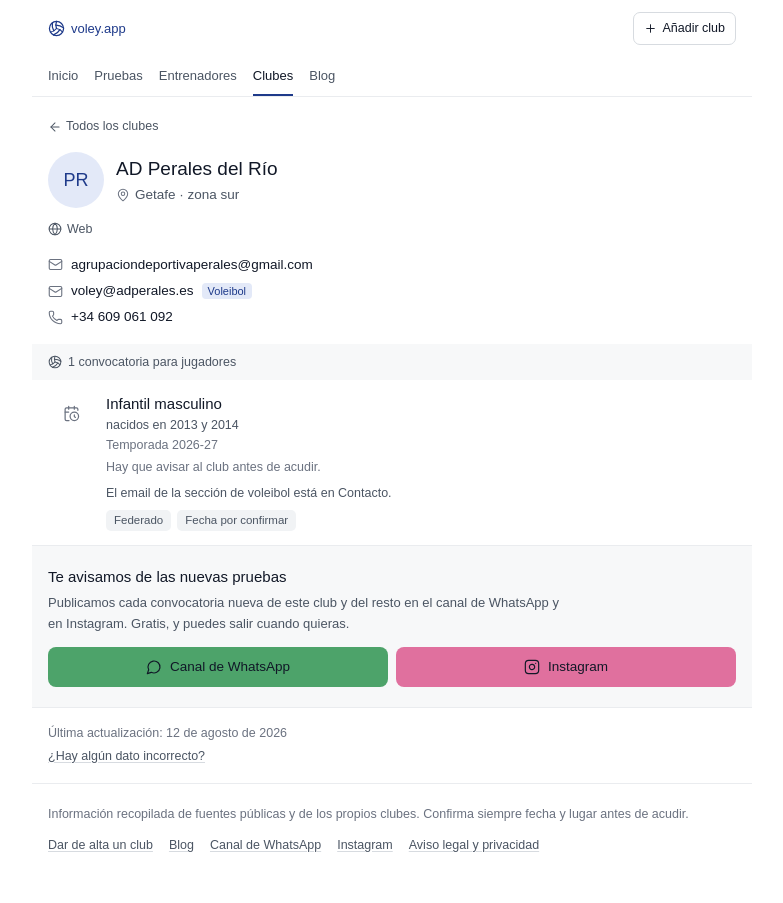
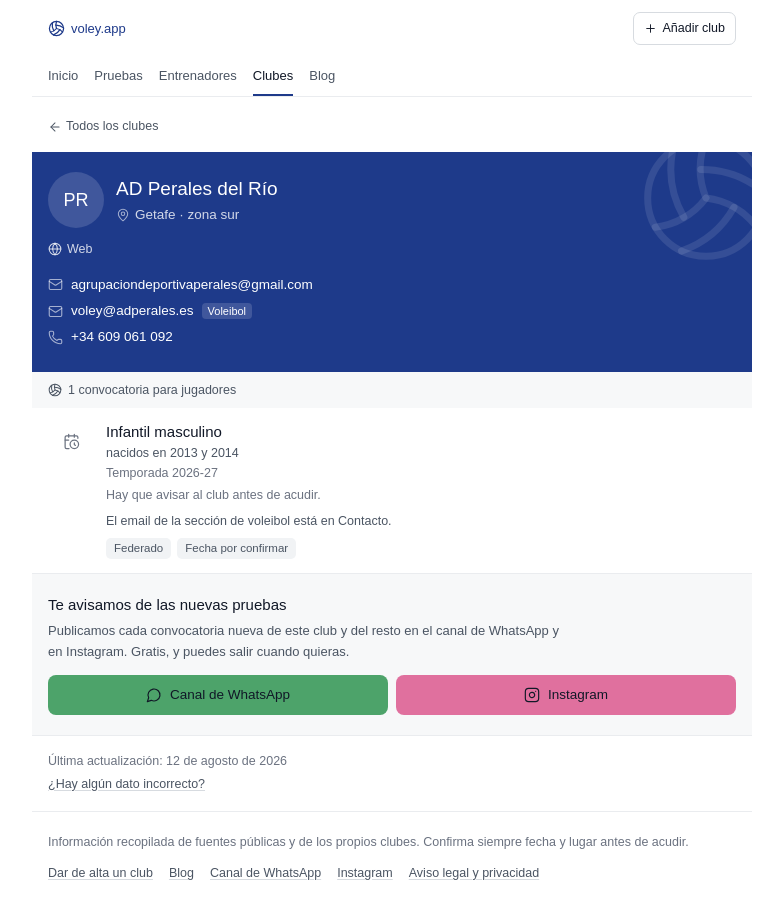
Before and after one commit to MO-Laura-MO/busco-equipo-jugador, a Next.js app: page /clubes/ad-perales-del-rio in a window 1280 px wide. Both pictures are taken after a click on the button "Ver contacto". Shown: the whole page, without its empty margins (248-1031 px from the left). Before the commit the page ends 875 px from the top, so only its background shows below. Built offline with nearby package versions, Linux system fonts and the light colour scheme; a web font is replaced by a local one.

Commit message:
Tic verificado más visible, cabecera azul en ficha de club y ajustes de scroll y texto

```diff
--- a/app/alta/page.tsx
+++ b/app/alta/page.tsx
@@ -67,8 +67,8 @@
         <p className="relative mt-3 max-w-[520px] text-[13.5px] leading-relaxed text-white/85">
           Si tu club o escuela está en la Comunidad de Madrid, añádelo gratis:
           tendrá su perfil en voley.app y podrás publicar convocatorias de
-          pruebas y vacantes de entrenador. Así, jugadores y entrenadores
-          encontrarán vuestro club fácilmente.
+          pruebas y vacantes de entrenador. Así, jugadores y entrenadores lo
+          encontrarán fácilmente.
         </p>
         <a
           href={URL_FORMULARIO_ALTA}
--- a/app/clubes/[id]/page.tsx
+++ b/app/clubes/[id]/page.tsx
@@ -21,6 +21,7 @@
 import FilaVacante from "@/components/FilaVacante";
 import Seguir from "@/components/Seguir";
 import EtiquetaEstado from "@/components/EtiquetaEstado";
+import InsigniaVerificado from "@/components/InsigniaVerificado";
 import {
   Convocatoria,
   TipoRed,
@@ -164,8 +165,14 @@
         Todos los clubes
       </Link>
 
-      <header className="px-4 pb-4">
-        <div className="flex items-center gap-3">
+      <header className="relative overflow-hidden bg-acento px-4 pb-6 pt-5">
+        <Volleyball
+          size={140}
+          strokeWidth={1.2}
+          className="absolute -right-6 -top-6 text-white/10"
+        />
+
+        <div className="relative flex items-center gap-3">
           {club.logo ? (
             <img
               src={club.logo}
@@ -173,20 +180,20 @@
               className="h-14 w-14 shrink-0 rounded-full object-cover"
             />
           ) : (
-            <span className="flex h-14 w-14 shrink-0 items-center justify-center rounded-full bg-acento-tinte text-[18px] font-medium text-acento">
+            <span className="flex h-14 w-14 shrink-0 items-center justify-center rounded-full bg-white/15 text-[18px] font-medium text-white">
               {iniciales(club.nombre)}
             </span>
           )}
           <div className="min-w-0 flex-1">
-            <h1 className="text-[19px] font-medium text-tinta">{club.nombre}</h1>
-            <p className="mt-[2px] flex items-center gap-[5px] text-[13.5px] text-tinta-2">
-              <MapPin size={14} strokeWidth={1.75} className="text-tinta-3" />
+            <h1 className="text-[19px] font-medium text-white">{club.nombre}</h1>
+            <p className="mt-[2px] flex items-center gap-[5px] text-[13.5px] text-white/80">
+              <MapPin size={14} strokeWidth={1.75} className="text-white/60" />
               {club.municipio} · zona {zona.toLowerCase()}
             </p>
           </div>
         </div>
         {club.descripcion && (
-          <p className="mt-3 text-[13.5px] leading-relaxed text-tinta-2">
+          <p className="relative mt-3 text-[13.5px] leading-relaxed text-white/85">
             {club.descripcion}
           </p>
         )}
@@ -194,7 +201,7 @@
         {vacantes.length > 0 && (
           <a
             href="#entrenadores"
-            className="mt-3 flex items-center gap-[6px] text-[13px] font-medium text-acento hover:underline"
+            className="relative mt-3 flex items-center gap-[6px] text-[13px] font-medium text-amarillo hover:underline"
           >
             <Users size={14} strokeWidth={1.75} className="shrink-0" />
             Este club busca entrenador o entrenadora
@@ -203,13 +210,13 @@
         )}
 
         {(club.web || club.redes.length > 0) && (
-          <div className="mt-3 flex flex-wrap gap-x-4 gap-y-2">
+          <div className="relative mt-3 flex flex-wrap gap-x-4 gap-y-2">
             {club.web && (
               <a
                 href={club.web}
                 target="_blank"
                 rel="noopener noreferrer"
-                className="flex items-center gap-[5px] text-[12.5px] text-tinta-2 hover:text-acento"
+                className="flex items-center gap-[5px] text-[12.5px] text-white/80 hover:text-white"
               >
                 <Globe size={14} strokeWidth={1.75} />
                 Web
@@ -223,7 +230,7 @@
                   href={r.url}
                   target="_blank"
                   rel="noopener noreferrer"
-                  className="flex items-center gap-[5px] text-[12.5px] text-tinta-2 hover:text-acento"
+                  className="flex items-center gap-[5px] text-[12.5px] text-white/80 hover:text-white"
                 >
                   <Icono size={14} strokeWidth={1.75} />
                   {NOMBRE_RED[r.tipo]}
@@ -233,7 +240,7 @@
           </div>
         )}
 
-        <div className="mt-4">
+        <div className="relative mt-4">
           <ContactoClub
             email={club.email}
             telefono={club.telefono}
@@ -266,7 +273,7 @@
           </p>
         )}
         {lista.map((c, i) => {
-          const etiquetas = etiquetasConvocatoria(c);
+          const etiquetas = etiquetasConvocatoria(c).filter((e) => e !== "verificado");
           const anios = textoAnios(c);
           const linea = [
             `${etiquetaCategoria(c.categoria)} ${etiquetaSexo(c.sexo).toLowerCase()}`,
@@ -282,8 +289,9 @@
               <div className="flex gap-3">
                 <FechaConvocatoria c={c} />
                 <div className="min-w-0 flex-1">
-                  <h3 className="text-[15px] font-medium leading-snug text-tinta">
-                    {linea}
+                  <h3 className="flex items-center gap-[5px] text-[15px] font-medium leading-snug text-tinta">
+                    <span>{linea}</span>
+                    {c.origen === "club" && <InsigniaVerificado />}
                   </h3>
                   {anios && (
                     <p className="mt-[2px] text-[12.5px] leading-snug text-tinta-2">
@@ -352,7 +360,7 @@
       </section>
 
       {vacantes.length > 0 && (
-        <section id="entrenadores">
+        <section id="entrenadores" className="scroll-mt-[100px]">
           <h2 className="flex items-center gap-[6px] bg-barra px-4 py-[9px] text-[12.5px] text-tinta-2">
             <Users size={14} strokeWidth={1.75} className="shrink-0" />
             {vacantes.length === 1
--- a/app/page.tsx
+++ b/app/page.tsx
@@ -86,7 +86,7 @@
             <Link
               key={a.href}
               href={a.href}
-              className="flex items-center gap-3 rounded-[10px] border border-borde px-4 py-[14px] hover:border-tinta-3 hover:bg-barra/60"
+              className="flex items-center gap-3 rounded-[10px] border border-borde bg-acento/[0.04] px-4 py-[14px] hover:border-tinta-3 hover:bg-acento/[0.08]"
             >
               <a.icono size={19} strokeWidth={1.75} className="shrink-0 text-acento" />
               <div className="min-w-0 flex-1">
--- a/components/ContactoClub.tsx
+++ b/components/ContactoClub.tsx
@@ -33,7 +33,7 @@
       <button
         type="button"
         onClick={() => setVisible(true)}
-        className="rounded-[6px] bg-acento px-4 py-[8px] text-[13.5px] font-medium text-white hover:opacity-90"
+        className="rounded-[6px] bg-white px-4 py-[8px] text-[13.5px] font-medium text-acento hover:bg-white/90"
       >
         {formularioUrl ? "Contacto e inscripción" : "Ver contacto"}
       </button>
@@ -48,13 +48,13 @@
             href={formularioUrl}
             target="_blank"
             rel="noopener noreferrer"
-            className="flex items-center gap-2 text-[13.5px] font-medium text-acento hover:underline underline-offset-2"
+            className="flex items-center gap-2 text-[13.5px] font-medium text-white hover:underline underline-offset-2"
           >
             <ClipboardList size={15} strokeWidth={1.75} />
             Formulario de inscripción
           </a>
           {formularioNota && (
-            <p className="mt-[3px] pl-[23px] text-[12.5px] leading-relaxed text-tinta-3">
+            <p className="mt-[3px] pl-[23px] text-[12.5px] leading-relaxed text-white/70">
               {formularioNota}
             </p>
           )}
@@ -63,9 +63,9 @@
       {email && (
         <a
           href={`mailto:${email}`}
-          className="flex items-center gap-2 text-[13.5px] text-tinta hover:text-acento"
+          className="flex items-center gap-2 text-[13.5px] text-white hover:text-white/80"
         >
-          <Mail size={15} strokeWidth={1.75} className="text-tinta-3" />
+          <Mail size={15} strokeWidth={1.75} className="text-white/60" />
           {email}
         </a>
       )}
@@ -73,12 +73,12 @@
         <a
           key={e.email}
           href={`mailto:${e.email}`}
-          className="flex items-center gap-2 text-[13.5px] text-tinta hover:text-acento"
+          className="flex items-center gap-2 text-[13.5px] text-white hover:text-white/80"
         >
-          <Mail size={15} strokeWidth={1.75} className="text-tinta-3" />
+          <Mail size={15} strokeWidth={1.75} className="text-white/60" />
           <span>
             {e.email}
-            <span className="ml-2 rounded-[4px] bg-acento-tinte px-[6px] py-[2px] text-[11px] text-acento">
+            <span className="ml-2 rounded-[4px] bg-white/15 px-[6px] py-[2px] text-[11px] text-white">
               {e.etiqueta}
             </span>
           </span>
@@ -87,9 +87,9 @@
       {telefono && (
         <a
           href={`tel:${telefono.replace(/\s/g, "")}`}
-          className="flex items-center gap-2 text-[13.5px] text-tinta hover:text-acento"
+          className="flex items-center gap-2 text-[13.5px] text-white hover:text-white/80"
         >
-          <Phone size={15} strokeWidth={1.75} className="text-tinta-3" />
+          <Phone size={15} strokeWidth={1.75} className="text-white/60" />
           {telefono}
         </a>
       )}
--- a/components/InsigniaVerificado.tsx
+++ b/components/InsigniaVerificado.tsx
@@ -26,9 +26,9 @@
           }
         }}
         onBlur={() => setVisible(false)}
-        className="flex items-center justify-center text-verificado"
+        className="flex h-5 w-5 items-center justify-center rounded-full bg-verificado-tinte text-verificado"
       >
-        <BadgeCheck size={15} strokeWidth={1.75} />
+        <BadgeCheck size={14} strokeWidth={2} />
       </span>
       <span
         className={`pointer-events-none absolute left-1/2 top-full z-10 mt-1 -translate-x-1/2 whitespace-nowrap rounded-[6px] bg-tinta px-2 py-1 text-[11px] leading-none text-white transition-opacity ${
```
